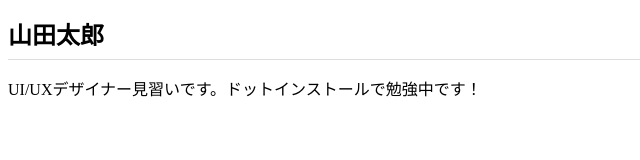
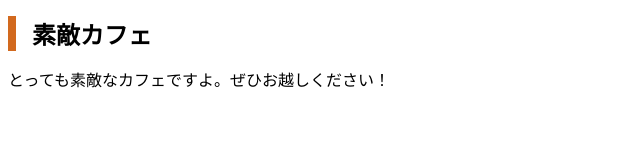
Before and after one commit to saori-777/saori-777.github.io, a plain HTML site: page index.html in a window 1280 px wide. Shown: the whole page, without its empty margins (0-640 px from the left). Drawn offline with Linux system fonts and the light colour scheme.

Commit message:
Add files via upload

```diff
--- a/css/styles.css
+++ b/css/styles.css
@@ -1,5 +1,5 @@
 h1 {
   font-size: 24px;
-  padding-bottom: 8px;
-  border-bottom: 1px solid #ddd;
+  padding-left: 16px;
+  border-left: 8px solid chocolate;
 }
--- a/index.html
+++ b/index.html
@@ -2,11 +2,11 @@
 <html lang="ja">
 <head>
   <meta charset="UTF-8">
-  <title>山田太郎のポートフォリオサイト</title>
+  <title>素敵カフェ</title>
   <link rel="stylesheet" href="css/styles.css">
 </head>
 <body>
-  <h1>山田太郎</h1>
-  <p>UI/UXデザイナー見習いです。ドットインストールで勉強中です！</p>
+  <h1>素敵カフェ</h1>
+  <p>とっても素敵なカフェですよ。ぜひお越しください！</p>
 </body>
 </html>
```
